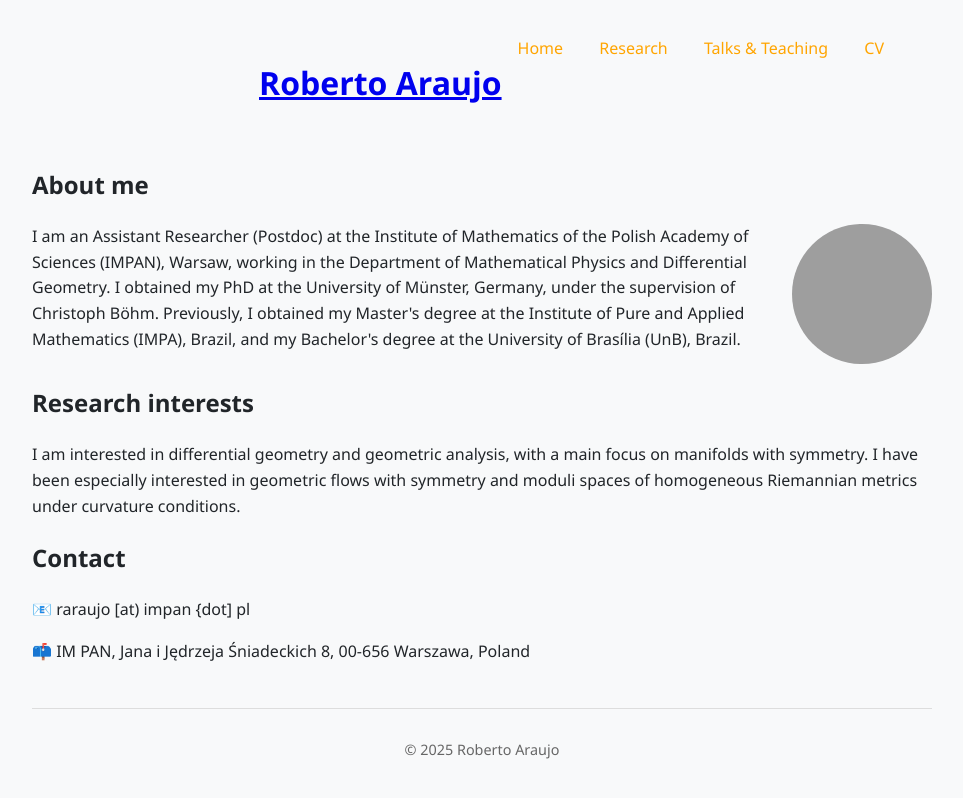
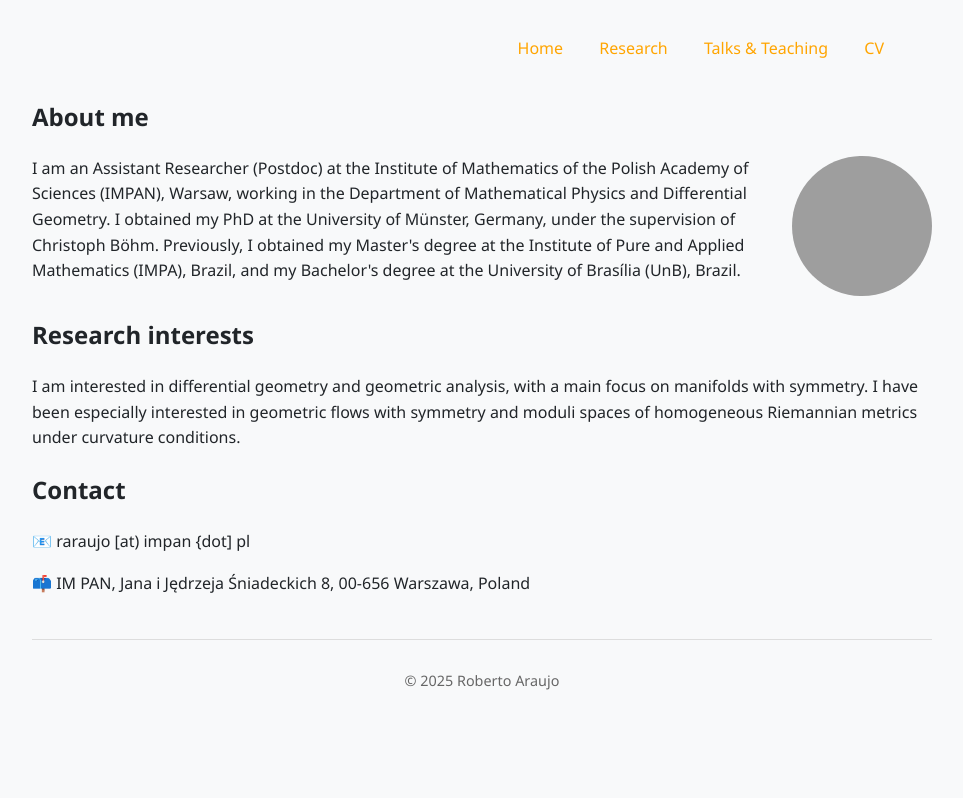
Before and after one commit to r-saraujo/r-saraujo.github.io, a Jekyll site: the page built from index.md, in a window 1280 px wide. Shown: the top 798 px of the page, without its empty margins (158-1121 px from the left). Built offline with Jekyll 4.4.1, drawn with Linux system fonts in a browser that asks for light colours; grey boxes are pictures that could not be loaded.

Commit message:
Update default.html

```diff
--- a/_layouts/default.html
+++ b/_layouts/default.html
@@ -8,9 +8,6 @@
 <body>
 
   <header>
-    <h1>
-    <a href="{{ '/' | relative_url }}"> {{ site.title }} </a>
-  </h1>
   {% include nav.html %}
 </header>
 
```
